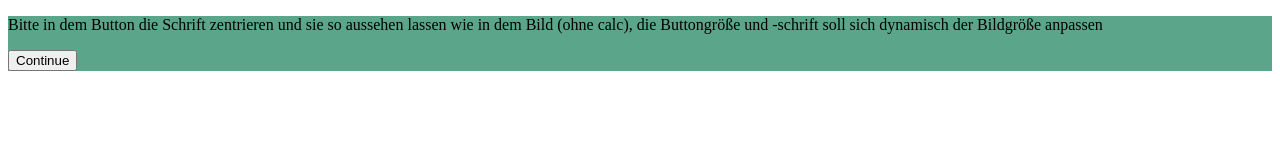
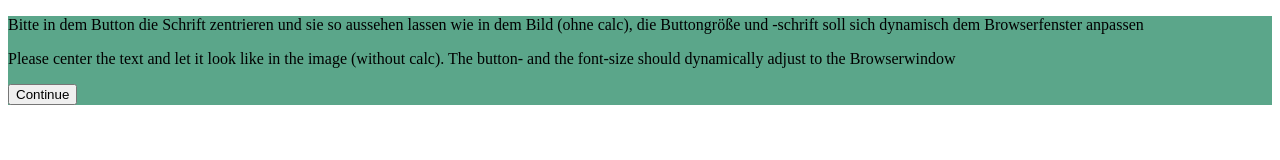
Before and after one commit to Alendorff/yet-another-code-challenge, a plain HTML site: page css-frage.html in a window 1280 px wide. Drawn offline with Linux system fonts and the light colour scheme.

Commit message:
frage falsch gestellt

```diff
--- a/css-frage.html
+++ b/css-frage.html
@@ -1,6 +1,7 @@
 <!DOCTYPE html>
 <html>
   <head>
+    <meta http-equiv="Content-Type" content="text/html; charset=utf-8">
     <style>
      .textbox {background: #5BA68A;}
      #buttonLink {background: #d9c45b;}
@@ -8,7 +9,8 @@
   </head>
   <body onclick="">
     <div id="introduction" class="textbox">
-      <p class="text">Bitte in dem Button die Schrift zentrieren und sie so aussehen lassen wie in dem Bild (ohne calc), die Buttongröße und -schrift soll sich dynamisch der Bildgröße anpassen</p>
+      <p class="text">Bitte in dem Button die Schrift zentrieren und sie so aussehen lassen wie in dem Bild (ohne calc), die Buttongröße und -schrift soll sich dynamisch dem Browserfenster anpassen</p>
+      <p class="text">Please center the text and let it look like in the image (without calc). The button- and the font-size should dynamically adjust to the Browserwindow</p>
       <form method="POST">
         <input class="button" type="submit" value="Continue">
       </form>
```
